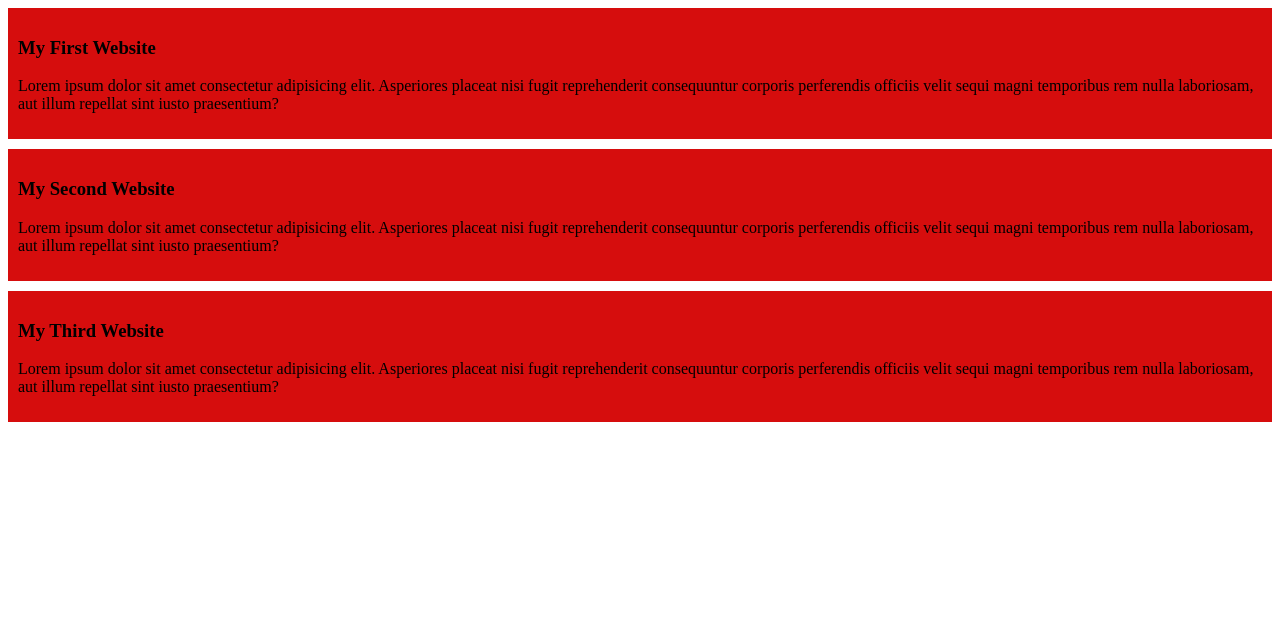
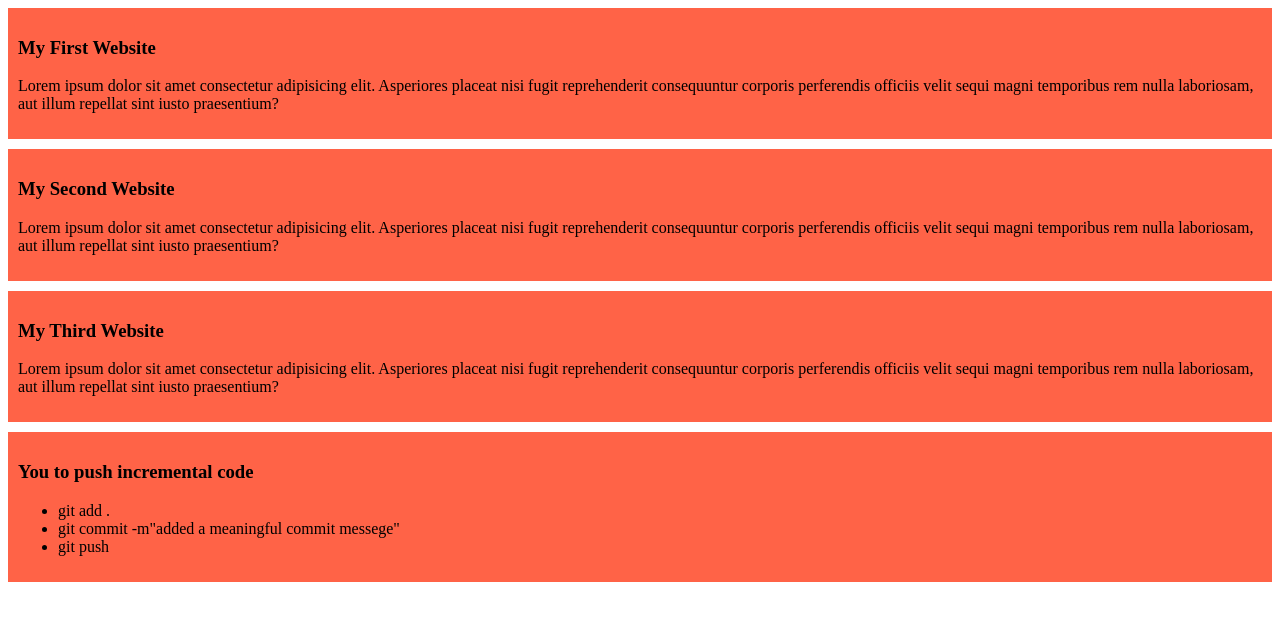
Before and after one commit to anissarkeraraf/my-simple-website, a plain HTML site: page index.html in a window 1280 px wide. Drawn offline with Linux system fonts and the light colour scheme.

```diff
--- a/index.html
+++ b/index.html
@@ -19,5 +19,13 @@
         <h3>My Third Website</h3>
         <p>Lorem ipsum dolor sit amet consectetur adipisicing elit. Asperiores placeat nisi fugit reprehenderit consequuntur corporis perferendis officiis velit sequi magni temporibus rem nulla laboriosam, aut illum repellat sint iusto praesentium?</p>
     </div>
+    <div>
+        <h3>You to push incremental code</h3>
+        <ul>
+            <li>git add .</li>
+            <li>git commit -m"added a meaningful commit messege"</li>
+            <li>git push</li>
+        </ul>
+    </div>
 </body>
 </html>
--- a/styles/blogs.css
+++ b/styles/blogs.css
@@ -1,5 +1,5 @@
 div{
-    background-color: rgb(214, 13, 13);
+    background-color:tomato;
     padding: 10px;
     margin-bottom: 10px;
 }
```
